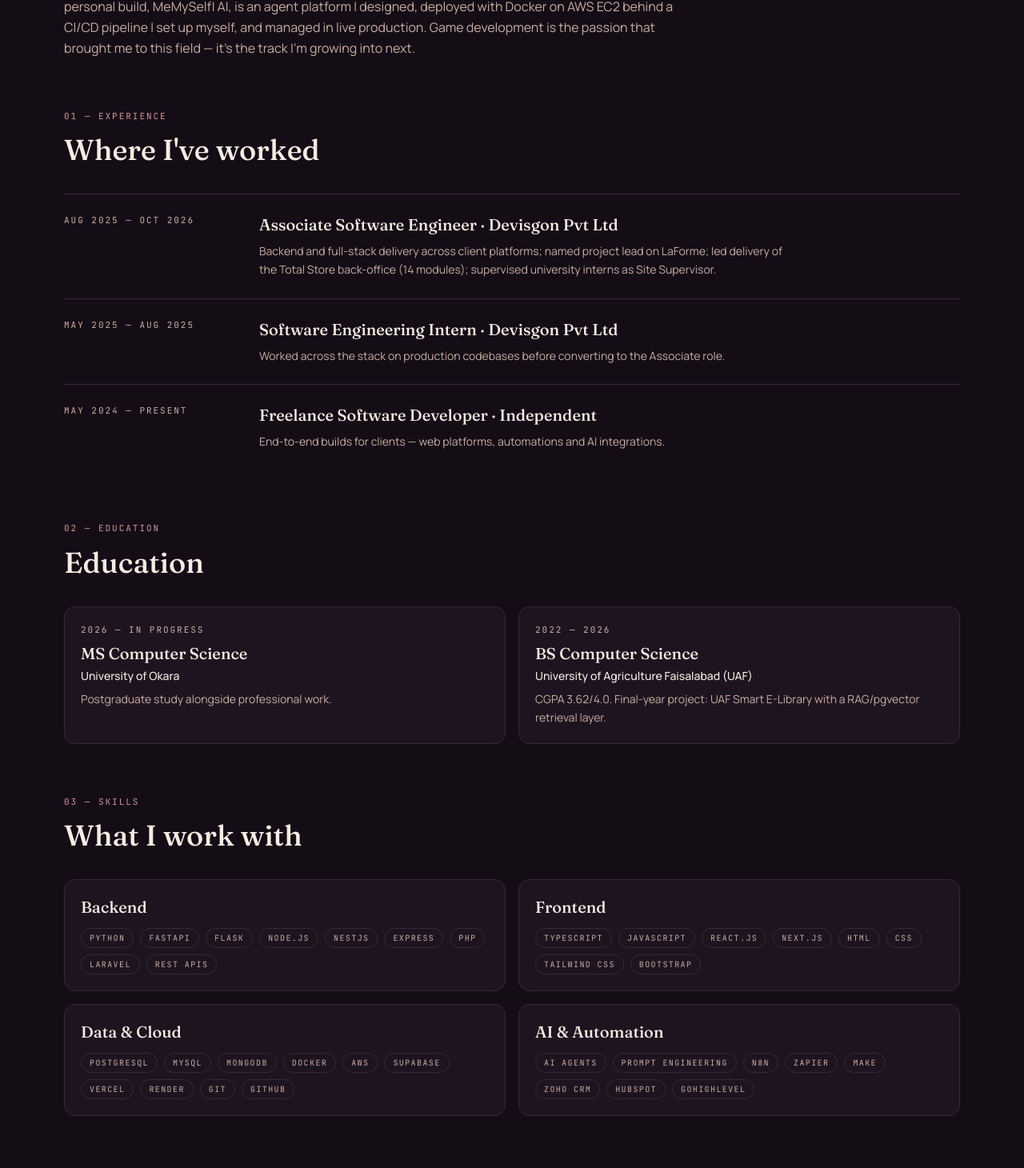
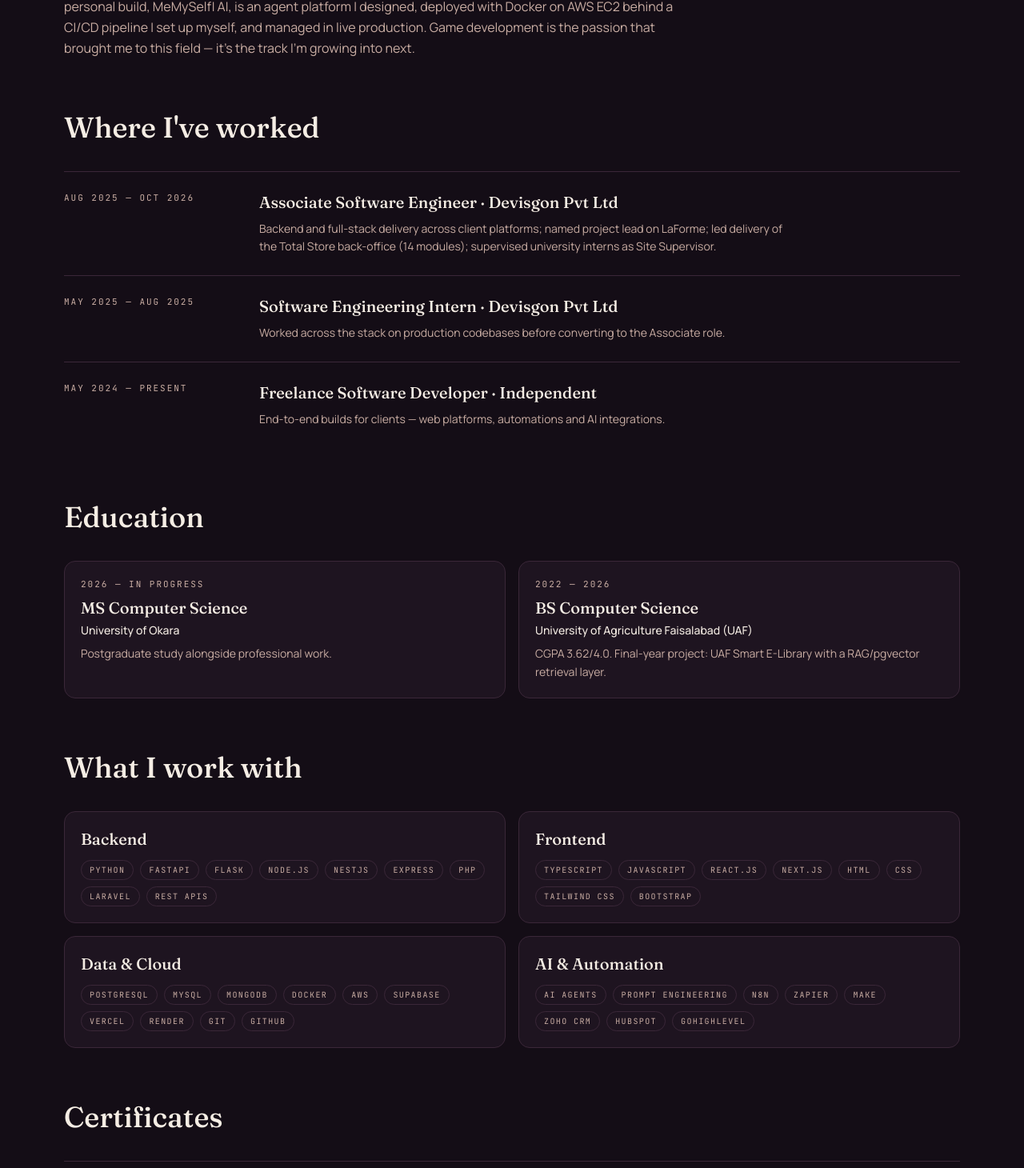
Before and after one commit to ahmad-sajid-32/Ahmad-Sajid-Portfolio, a Next.js app: page /about in a window 1280 px wide. Shown: the part 499-1959 px from the top of the page at 80% size. Built offline with nearby package versions, Linux system fonts and the light colour scheme.

Commit message:
Remove numbered section eyebrows site-wide (Ahmad's rule)

```diff
--- a/app/(site)/about/page.tsx
+++ b/app/(site)/about/page.tsx
@@ -29,7 +29,7 @@ export default function AboutPage() {
 
       <Reveal>
       <section className="mt-16">
-        <SectionHeading eyebrow="01 — Experience" title="Where I've worked" />
+        <SectionHeading title="Where I've worked" />
         <div className="mt-8 space-y-0">
           {about.experience.map((item) => (
             <article
@@ -55,7 +55,7 @@ export default function AboutPage() {
 
       <Reveal>
       <section className="mt-16">
-        <SectionHeading eyebrow="02 — Education" title="Education" />
+        <SectionHeading title="Education" />
         <div className="mt-8 grid gap-4 sm:grid-cols-2">
           {about.education.map((item) => (
             <div
@@ -80,7 +80,7 @@ export default function AboutPage() {
 
       <Reveal>
       <section className="mt-16">
-        <SectionHeading eyebrow="03 — Skills" title="What I work with" />
+        <SectionHeading title="What I work with" />
         <div className="mt-8 grid gap-4 sm:grid-cols-2">
           {about.skillGroups.map((group) => (
             <div
@@ -106,7 +106,7 @@ export default function AboutPage() {
 
       <Reveal>
       <section className="mt-16">
-        <SectionHeading eyebrow="04 — Certificates" title="Certificates" />
+        <SectionHeading title="Certificates" />
         <ul className="mt-8 divide-y divide-border border-y border-border">
           {about.certificates.map((cert) => (
             <li
--- a/app/(site)/page.tsx
+++ b/app/(site)/page.tsx
@@ -271,10 +271,7 @@ export default async function HomePage() {
       {featured.length > 0 ? (
         <section className="border-t border-border py-14">
           <div className="flex items-end justify-between gap-6">
-            <SectionHeading
-              eyebrow="02 — Selected work"
-              title={home.sections.featuredProjects}
-            />
+            <SectionHeading title={home.sections.featuredProjects} />
             <Link
               href="/projects"
               className="hidden font-mono text-[11px] tracking-[0.18em] text-accent uppercase underline underline-offset-4 sm:block"
@@ -296,10 +293,7 @@ export default async function HomePage() {
       {posts.length > 0 ? (
         <section className="border-t border-border py-14">
           <div className="flex items-end justify-between gap-6">
-            <SectionHeading
-              eyebrow="03 — Blog"
-              title={home.sections.latestPosts}
-            />
+            <SectionHeading title={home.sections.latestPosts} />
             <Link
               href="/blog"
               className="hidden font-mono text-[11px] tracking-[0.18em] text-accent uppercase underline underline-offset-4 sm:block"
```
